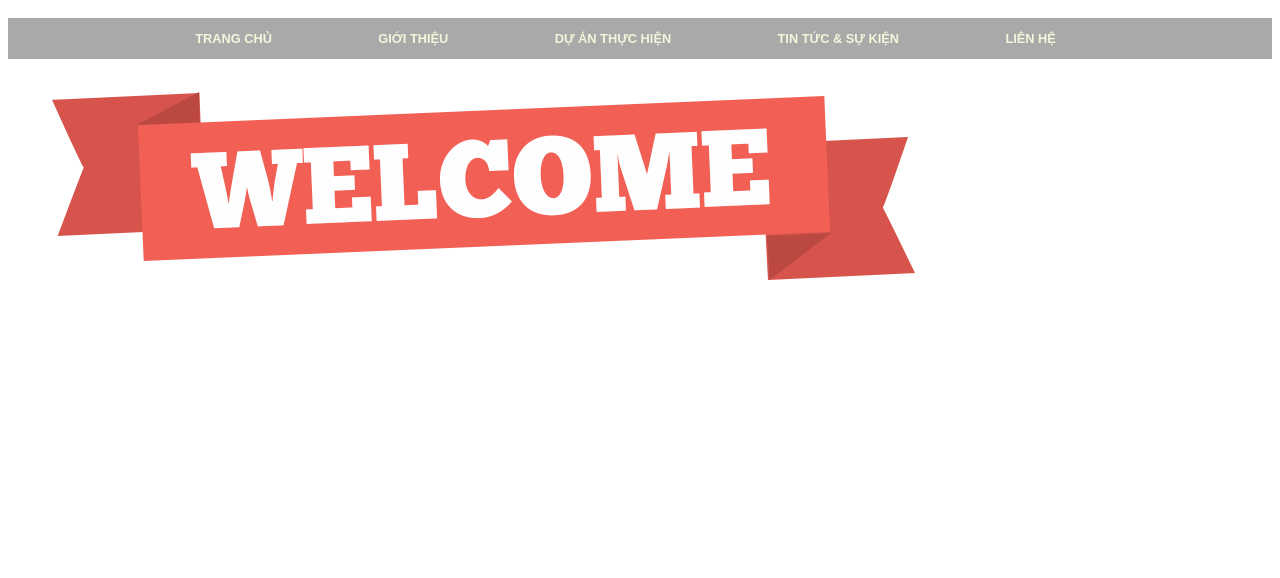
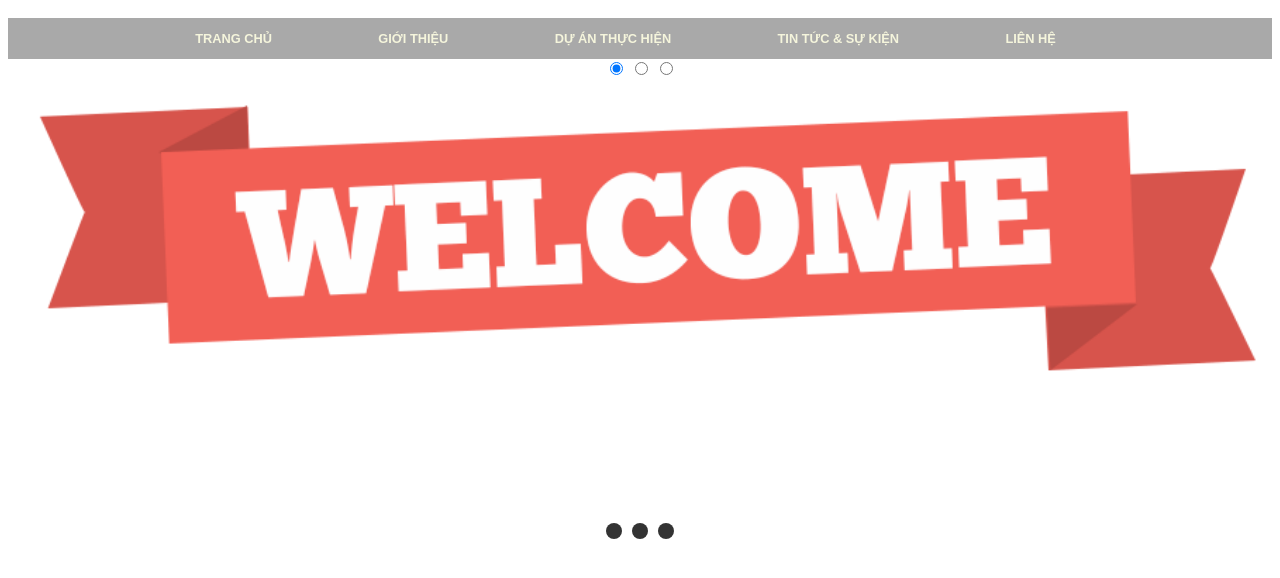
Before and after one commit to ducmanh2111/coninco-ce, a plain HTML site: page index.html in a window 1280 px wide. Shown: the part 118-696 px from the top of the page. Drawn offline with Linux system fonts and the light colour scheme.

Commit message:
them banner

```diff
--- a/index.html
+++ b/index.html
@@ -64,10 +64,25 @@
         <!-- END NAVIGATOR -->
 
         <!-- START BANNER -->
-        <div class="slider">
+        <!-- <div class="slider">
             <div class="slide" id="slide-1"><img src="assets\img\banner-1.png" alt=""></div>
             <div class="slide" id="slide-2"><img src="assets\img\Banner-Web-Sun-Grand-City.jpg" alt=""></div>
             <div class="slide" id="slide-3"><img src="assets\img\construction-banner-2.jpg" alt=""></div>
+        </div> -->
+        <div class="slider-container">
+            <div class="menu">
+                <label for="slide-dot-1"></label>
+                <label for="slide-dot-2"></label>
+                <label for="slide-dot-3"></label>
+            </div>
+            <input id="slide-dot-1" type="radio" name="slides" checked>
+            <div class="slide slide-1"></div>
+
+            <input type="radio" name="slides" id="slide-dot-2">
+            <div class="slide slide-2"></div>
+
+            <input type="radio" name="slides" id="slide-dot-3">
+            <div class="slide slide-3"></div>
         </div>
         <!-- END BANNER -->
 
--- a/style.css
+++ b/style.css
@@ -134,7 +134,8 @@ ul a:hover {
 
 /* START BANNER */
 
-.slider {
+
+/* .slider {
     background-color: white;
     color: white;
     min-width: 100%;
@@ -156,6 +157,123 @@ ul a:hover {
     width: 100%;
     flex-shrink: 0;
     height: 100%;
+} */
+
+
+/* .slide-container {
+    height: 300px;
+    width: 100%;
+    position: relative;
+    overflow: hidden;
+    text-align: center;
+}
+
+.menu {
+    position: absolute;
+    left: 0;
+    z-index: 900;
+    width: 100%;
+    bottom: 0;
+}
+
+.menu label {
+    cursor: pointer;
+    display: inline-block;
+    width: 16px;
+    height: 16px;
+    background-color: #fff;
+    border-radius: 50px;
+    margin: 0 .2em 1em;
+    transition: all .3s ease;
+}
+
+.slide {
+    width: 100%;
+    height: 100%;
+    position: absolute;
+    top: 0;
+    left: 100%;
+    z-index: 10;
+    padding: 8em 1em 0;
+    background-size: cover;
+    background-position: 50% 50%;
+    transition: left 0s .75s;
+}
+
+[id^="slide"]:checked+.slide {
+    left: 0;
+    z-index: 100;
+    transition: left .65s ease-out;
+}
+
+.slide-1 {
+    background-image: url("assets/img/banner-1.png");
+}
+
+.slide-2 {
+    background-image: url("assets/img/Banner-Web-Sun-Grand-City.jpg");
+}
+
+.slide-3 {
+    background-image: url("assets/img/construction-banner-2.jpg");
+} */
+
+.slider-container {
+    height: 500px;
+    width: 100%;
+    position: relative;
+    overflow: hidden;
+    text-align: center;
+}
+
+.menu {
+    position: absolute;
+    left: 0;
+    z-index: 900;
+    width: 100%;
+    bottom: 0;
+}
+
+.menu label {
+    cursor: pointer;
+    display: inline-block;
+    width: 16px;
+    height: 16px;
+    background: #333;
+    border-radius: 50px;
+    margin: 0 .2em 1em;
+    transition: all .3s ease;
+}
+
+.slide {
+    width: 100%;
+    height: 100%;
+    position: absolute;
+    top: 0;
+    left: 100%;
+    z-index: 10;
+    padding: 8em 1em 0;
+    background-size: cover;
+    background-position: 50% 50%;
+    transition: left 0s .75s;
+}
+
+[id^="slide"]:checked+.slide {
+    left: 0;
+    z-index: 100;
+    transition: left .65s ease-out;
+}
+
+.slide-1 {
+    background-image: url("assets/img/banner-1.png");
+}
+
+.slide-2 {
+    background-image: url("assets/img/Banner-Web-Sun-Grand-City.jpg");
+}
+
+.slide-3 {
+    background-image: url("assets/img/construction-banner-2.jpg");
 }
 
 
```
